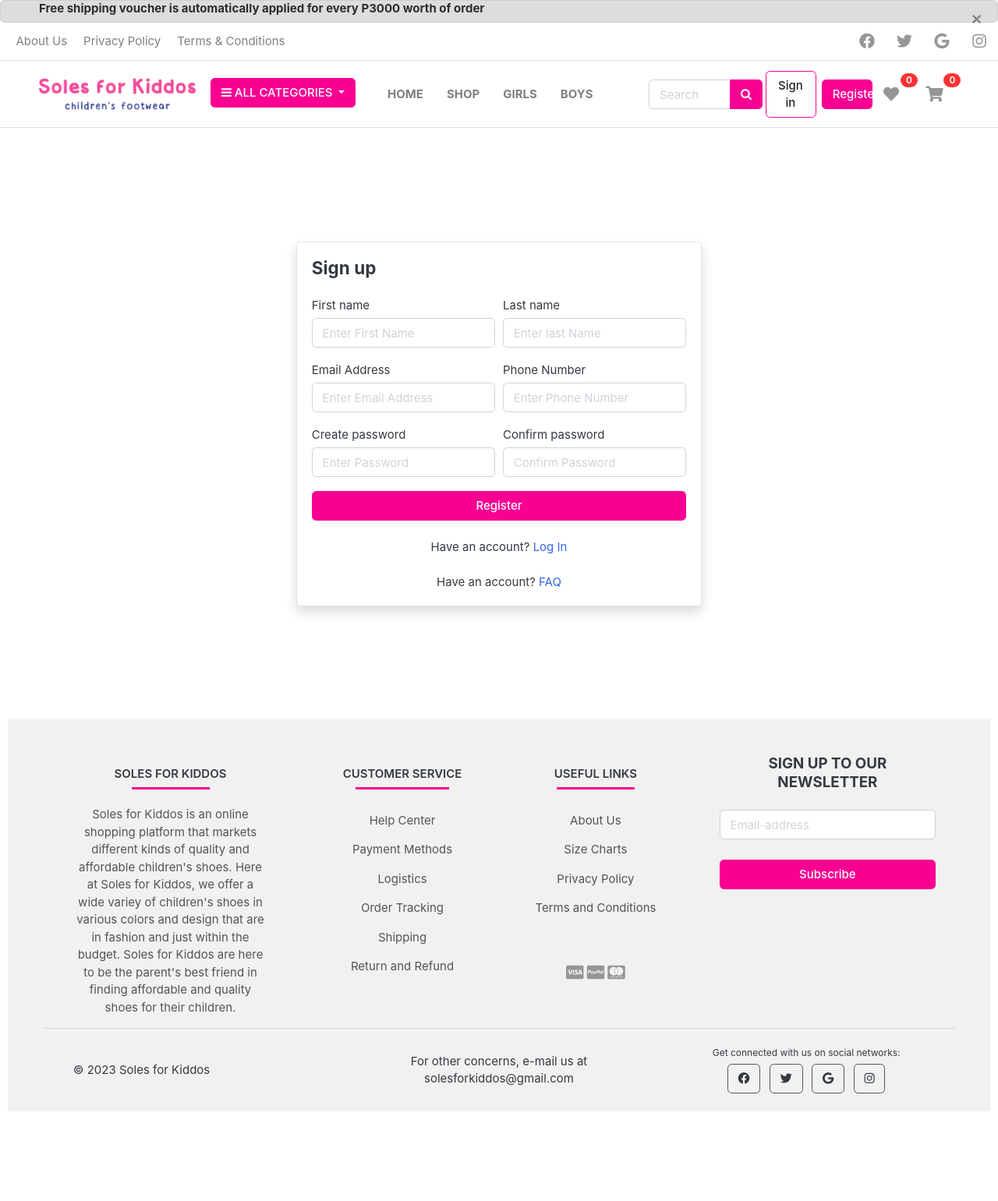
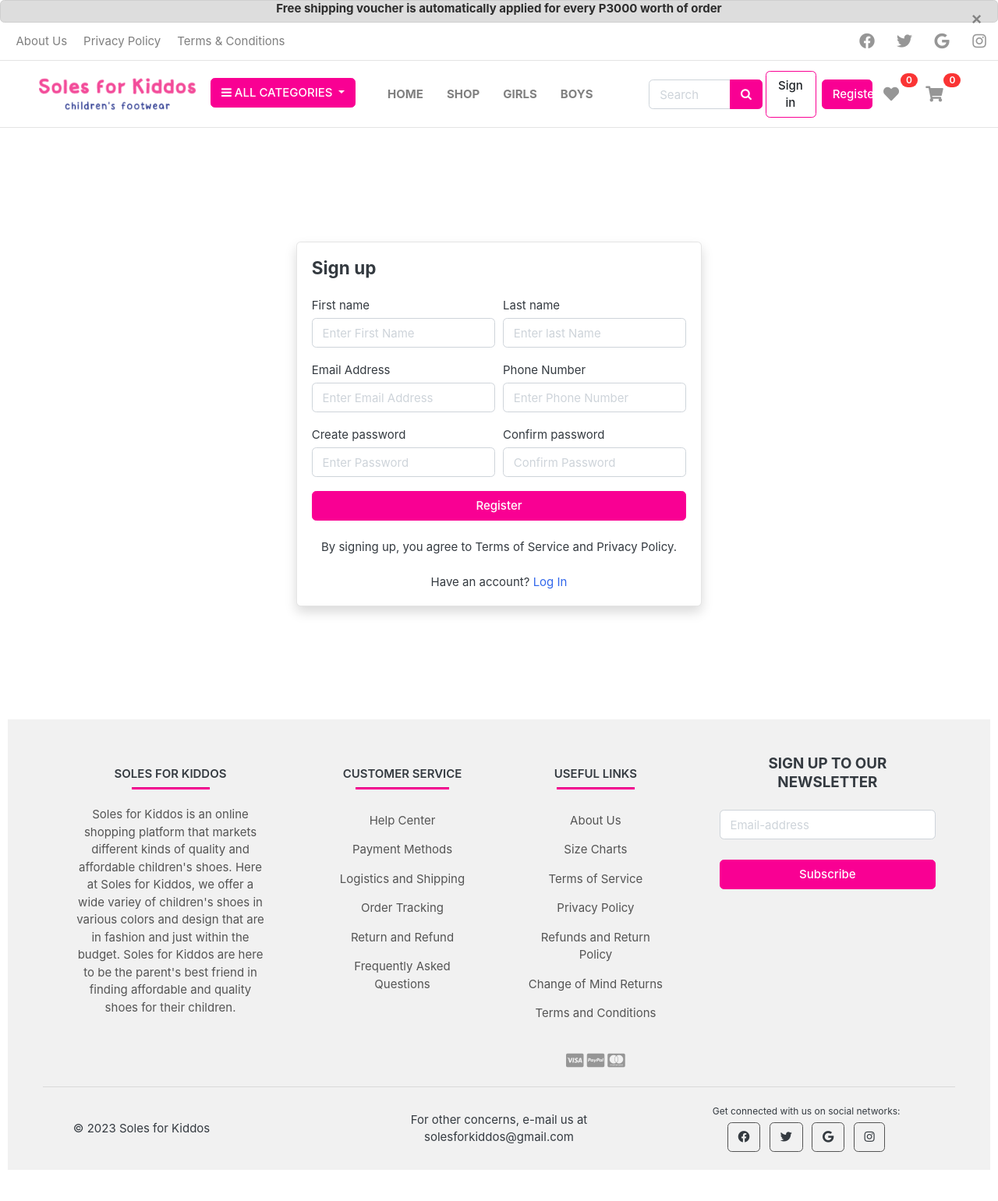
Before and after one commit to alein011/SolesForKiddos, a Django app: page /accounts/register/ in a window 1280 px wide. Shown: the whole page at 78% size. Before the commit the page ends 1426 px from the top, so only its background shows below. Run offline with Django 4.2, Linux system fonts and the light colour scheme; data comes from the database, SQL or seed files in the repository; both versions use the stored data as it was after the commit; some libraries are stand-ins or nearby versions; some web fonts are replaced.

Commit message:
fixed policy links

```diff
--- a/carts/views.py
+++ b/carts/views.py
@@ -73,7 +73,7 @@ def add_cart(request, product_id):
     else:
         product_variation = []
         if request.method == 'POST':
-            qty = request.POST['qty']
+            # qty = request.POST['qty']
             for item in request.POST:
                 key = item
                 value = request.POST[key]
--- a/category/context_processors.py
+++ b/category/context_processors.py
@@ -1,4 +1,4 @@
-from store.models import faq_topic
+from store.models import Policy, faq_topic
 from .models import Category, Brand, Age
 
 def menu_links(request):
@@ -16,3 +16,7 @@ def age_list(request):
 def category_list(request):
     topics = faq_topic.objects.all()
     return dict(topics=topics)
+
+def policy_list(request):
+    policies = Policy.objects.all()
+    return dict(policies=policies)
--- a/solesforkiddos/settings.py
+++ b/solesforkiddos/settings.py
@@ -79,6 +79,7 @@ TEMPLATES = [
                 'django.contrib.messages.context_processors.messages',
                 'category.context_processors.menu_links',
                 'category.context_processors.brand_list',
+                'category.context_processors.policy_list',
                 'category.context_processors.age_list',
                 'category.context_processors.category_list',
                 'carts.context_processors.counter',
--- a/store/models.py
+++ b/store/models.py
@@ -16,7 +16,7 @@ gender_choices = (
 
 age_choices = (
     ('infant-0-2', 'Infant (0 - 2)'),
-    ('toddler-3-5', 'toddler (3 - 5)'),
+    ('toddler-3-5', 'Toddler (3 - 5)'),
     ('little-kids-6-12', 'little kids(6 - 12)')
 )
 
@@ -79,7 +79,11 @@ class Product(models.Model):
         # Automatically set sizes based on age_category
         if self.age_category:
             if self.age_category.age == "Infant (0 - 2 years)":
-                sizes = ["2C", "2.5C", "3C", "3.5C", "4C", "4.5C", "5C", "5.5C", "6C", "6.5C", "7C", "7.5C", "8C"]
+                sizes = ["2C", "2.5C", "3C", "3.5C", "4C", "4.5C", "5C", "5.5C", "6C", "6.5C", "7C"]
+            elif self.age_category.age == "Toddler (3 - 5)":
+                sizes = [ "7.5C", "8C", "8.5C", "9C", "9.5C", "10C", "10.5C", "11C", "11.5C", "12C"]
+            else:
+                sizes = ["12.5C", "13C", "13.5C", "1Y", "1.5Y", "2Y", "2.5Y", "3Y", "3.5Y", "4Y", "4.5Y", "5Y", "5.5Y", "6Y"]
 
                 for size in sizes:
                     Variation.objects.create(product=self, variation_category="size", variation_value=size)
@@ -188,7 +192,7 @@ class Policy(models.Model):
         verbose_name_plural = 'policies'
 
     def get_url(self):
-            return reverse('indiv_policy', args=[self.slug])
+        return reverse('indiv_policy', args=[self.slug])
 
     def __str__(self):
         return self.title
--- a/templates/accounts/register.html
+++ b/templates/accounts/register.html
@@ -49,8 +49,9 @@
             {{ form.non_field_errors }}
 
             </form>
+            <p class="text-center mt-4">By signing up, you agree to Terms of Service and Privacy Policy. </p>
             <p class="text-center mt-4">Have an account? <a href="{% url 'login' %}">Log In</a></p>
-            <p class="text-center mt-4">Have an account? <a href="{% url 'faq' %}">FAQ</a></p>
+
         </article><!-- card-body.// -->
     </div> <!-- card .// -->
 
--- a/templates/base.html
+++ b/templates/base.html
@@ -50,14 +50,14 @@ $(document).ready(function() {
 
 </head>
 <body>
-    <div class="alert alert-secondary alert-dismissible alert-lg " role="alert" style="margin-bottom: 0; padding:inherit">
-        <button type="button" class="close " data-dismiss="alert" style="padding-block-end: inherit;margin-left: auto;"> <span aria-hidden="true">&times;</span><span class="sr-only">Close</span> </button>
+    <div class="alert alert-secondary alert-dismissible alert-lg align-items-center" role="alert" style="margin-bottom: 0; padding:0; margin-left: auto">
+        <button type="button" class="close" data-dismiss="alert" style="padding-block-end: 0;margin-left: auto;"> <span class="justify-content-center align-items-center" aria-hidden="true">&times;</span><span class="sr-only">Close</span> </button>
 
-        <div class="container ">
-            <h6 class="justify-content-center">Free shipping voucher is automatically applied for every P3000 worth of order</h6>
+        <div class="container">
+            <h6 class="text-md-center">Free shipping voucher is automatically applied for every P3000 worth of order</h6>
         </div>
+    </div>
 
-    </div>
 
 
     <!-- navbar -->
--- a/templates/includes/footer.html
+++ b/templates/includes/footer.html
@@ -43,24 +43,15 @@
                 style="width: 120px; background-color: #f90093; height: 2px"
                 />
 
-			  <p>
-				<a class="text-secondary">Help Center</a>
-			  </p>
-			  <p>
-				<a class="text-secondary">Payment Methods</a>
-			  </p>
-			  <p>
-				<a class="text-secondary">Logistics</a>
-			  </p>
-			  <p>
-				<a class="text-secondary">Order Tracking</a>
-			  </p>
-			  <p>
-				<a class="text-secondary">Shipping</a>
-			  </p>
-			  <p>
-				<a class="text-secondary">Return and Refund</a>
-			  </p>
+                <p>
+					<a href="{% url 'faq' %}" class="text-secondary">Help Center</a>
+				</p>
+				{% for topic in topics %}
+			  	<p>
+				<a href="{% if request.path == '/store/faq/' %}#{{ topic.title }}{% else %}{% url 'faq' %}{% endif %}"
+					class="text-secondary">{{topic.title}}</a>
+			  	</p>
+			  {% endfor %}
 			</div>
 			<!-- Grid column -->
 
@@ -79,13 +70,15 @@
 			  <p>
 				<a class="text-secondary">Size Charts</a>
 			  </p>
-			  <p>
-				<a class="text-secondary">Privacy Policy</a>
-			  </p>
-			  <p>
-				<a class="text-secondary">Terms and Conditions</a>
-			  </p>
-			  <br><br>
+
+
+			  {% for policy in policies %}
+			  <p><a class="text-secondary" href="{% url 'indiv_policy' policy_slug=policy.slug%}"> {{ policy.title }} </a></p>
+			  {% endfor %}
+
+
+
+			  <br>
 			  <div class="col text-md-center text-muted">
 				<i class="fab fa-lg fa-cc-visa"></i>
 				<i class="fab fa-lg fa-cc-paypal"></i>
--- a/templates/includes/navbar.html
+++ b/templates/includes/navbar.html
@@ -13,10 +13,10 @@
 
             </li>
             <li class="nav-item dropdown">
-                <a href="#" class="nav-link"> Privacy Policy </a>
+                <a href="{% url 'indiv_policy' policy_slug='privacy-policy' %} " class="nav-link"> Privacy Policy </a>
             </li>
             <li class="nav-item dropdown">
-                <a href="#" class="nav-link"> Terms & Conditions </a>
+                <a href="{% url 'indiv_policy' policy_slug='terms-and-conditions' %}" class="nav-link"> Terms & Conditions </a>
             </li>
         </ul>
         <ul class="navbar-nav">
@@ -77,8 +77,11 @@
 
                         <ul class="nav navbar justify-content-around">
                             <li class="nav-item ">
-                                <a href="{% url 'home' %}" class="nav-link dropdown-toggle font-weight-bolder" data-toggle="dropdown">HOME</a>
+                                <a href="{% url 'home' %}" class="nav-link font-weight-bolder">HOME</a>
+                            </li>
 
+                            <li class="nav-item">
+                                <a href="{% url 'store' %}" class="nav-link dropdown-toggle font-weight-bolder" data-toggle="dropdown">SHOP</a>
                                 <div class="dropdown-menu">
 
                                     <div class="d-md-flex align-items-start justify-content-start pt-2 pb-2 pl-2 pr-2">
@@ -135,9 +138,11 @@
                                         </div>
                                     </div>
                             </li>
-                            <li class="nav-item">
-                                <a href="{% url 'store' %}" class="nav-link dropdown-toggle font-weight-bolder">SHOP</a>
-                            </li>
+
+
+
+
+
                             <li class="nav-item">
                                 <a href="{% url 'products_by_gender' gender_slug='girls' %}" class="nav-link dropdown-toggle font-weight-bolder">GIRLS</a>
                             </li>
```
Also changed, not shown: store/views.py (+4 -6 lines), templates/store/policy.html (+24 -1 lines), templates/store/store.html (+0 -40 lines), db.sqlite3, media/photos/products/twt.jpg (added). Lines whose indentation alone changed are shown as unchanged.
